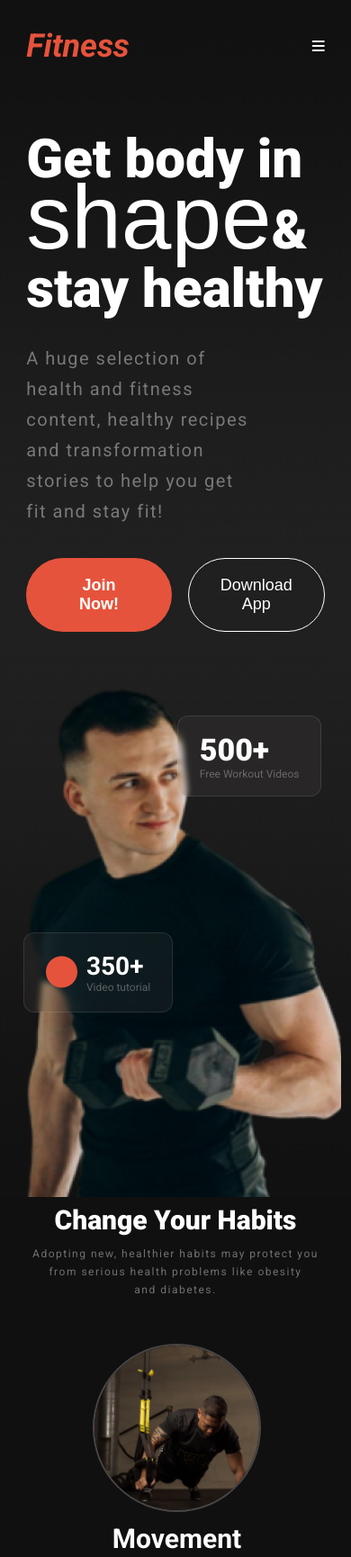
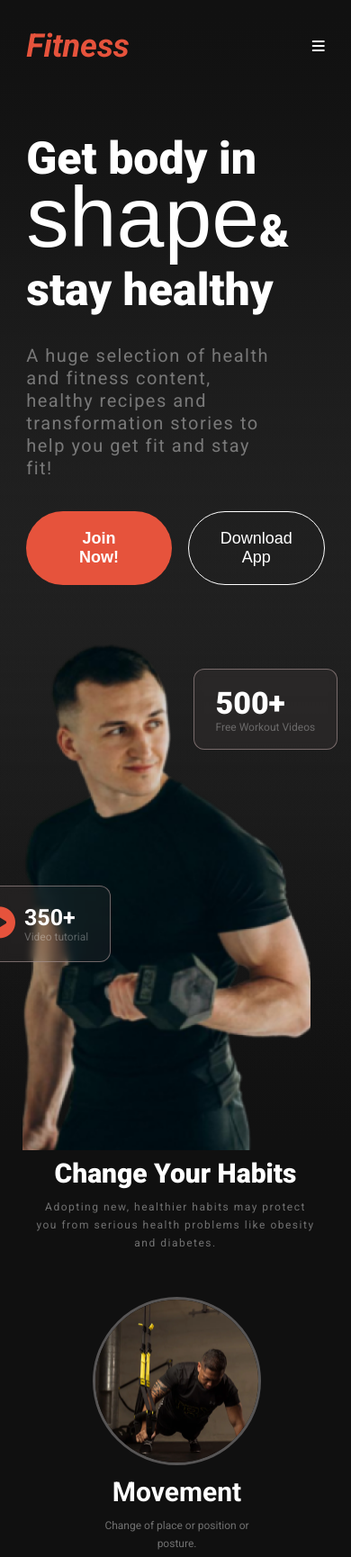
Before and after one commit to jahan404/Gymnasium_project, a plain HTML site: page index.html in a window 390 px wide. Shown: the top 1730 px of the page at 90% size. Drawn offline with Linux system fonts and the light colour scheme; a web font is replaced by a local one.

Commit message:
bug fixing

```diff
--- a/index.html
+++ b/index.html
@@ -51,7 +51,9 @@
 
                    <div class="video-350 display">
                        <div>
-                        <i class="fa-solid fa-circle"></i>
+                        <span class="not-for-dekstop play-red-circle"><i class="fa-solid fa-circle-play"></i></span>
+
+                        <span class="red-circle"><i class="fa-solid fa-circle"></i></span>
                        </div>
                        <div>
                         <h1>350+</h1>
@@ -73,7 +75,7 @@
           <section class="change-habits-main">
                 <div class="change-habits-container">
                <h1>Change Your Habits</h1>
-               <p>Adopting new, healthier habits may protect you from serious health problems like obesity <br>and diabetes.</p>
+               <p>Adopting new, healthier habits may protect you from serious health problems like obesity and diabetes.</p>
 
                <div class="change-habits-card-container">
                     <div class="card c-1">
@@ -112,11 +114,10 @@
             <div class="run-an-extra-mile-container display">
 
             <div class="run-an-extra-mile-left">
-                 <h1>Run an Extra <br>
-                    Mile Easily</h1>
+                 <h1>Run an Extra Mile Easily</h1>
                  <p>If you say that someone is willing to go the extra mile, you mean that they are willing to make a special effort to do or achieve something.</p>
 
-                 <div class="button-primary run-an-extra-mile-button">
+                 <div class="button-primary run-an-extra-mile-button display">
                       <button>Join Now</button>
                  </div>
             </div>
--- a/styles/responsive.css
+++ b/styles/responsive.css
@@ -5,6 +5,7 @@
         max-width: 85%;
         margin: 0 auto;
     }
+
     /* navbar */
 
     .nav-right{
@@ -20,23 +21,23 @@
     .banner-main{
         flex-direction: column;
     }
-
+    /* banner left*/
     .banner-left{
         width: 85%;
     }
     .banner-left h1{
-        font-size: 60px;
+        font-size: 50px;
         line-height: 65px;
 
         padding-top: 40px;
     }
     .banner-left .stylish-banner-part{
-        font-size: 100px;
+        font-size: 95px;
     }
     .banner-left p{
-        max-width: 75%;
+        max-width: 85%;
         font-size: 20px;
-        line-height: 34px;
+        line-height: 25px;
         margin-bottom: 35px;
     }
     .button-primary .join-now-button{
@@ -58,14 +59,13 @@
         align-items: center;
         gap:40px;
     }
-
+    /* banner right*/
     .banner-right{
-        width: 85%;
-        /* padding-top: 20px; */
+        width: 340px;
     }
     .banner-right .image{
         height: 588px;
-        width: 350px;
+        width: 320px;
 
         position: relative;
         overflow: hidden;
@@ -80,17 +80,39 @@
     }
 
     .video-500{
-        /* position: absolute; */
-        right: 1%;
+        right: -3%;
         top: 9%;
     }
     .video-350{
-        /* position: absolute; */
         top: 50%;
-        left: -1%;
+        left: -20%;
     }
-
+    .video-350 div .red-circle{
+        display: none;
+    }
+    .video-350 div .play-red-circle{
+        display: block;
+        color: rgb(230, 83, 60);
+        font-size: 35px;
+    }
     /* change your habits */
+    /* .change-habits-main h1{
+    color: white;
+    font-size: 48px;
+    font-weight: 900;
+    margin-bottom: 10px;
+}
+.change-habits-main p{
+    width: 50%;
+    margin: 0 auto;
+    color: white;
+    font-size: 12px;
+    font-weight: 400;
+    opacity: 0.4;
+    line-height: 20px;
+    letter-spacing: 1.5px;
+    margin-bottom: 50px;
+} */
     .change-habits-container{
         max-width: 85%;
         margin: 0 auto;
@@ -99,6 +121,13 @@
     .change-habits-container h1{
         font-size: 30px;
         padding-top: 8px;
+    }
+    .change-habits-main p{
+        width: 95%;
+        margin: 0 auto;
+        color: white;
+        font-size: 12px;
+        margin-bottom: 50px;
     }
     .change-habits-card-container{
         grid-template-rows: repeat(8,1fr);
@@ -129,6 +158,7 @@
     .run-an-extra-mile-left{
         width: 100%;
     }
+
     .run-an-extra-mile-right{
         width: 100%;
     }
@@ -155,7 +185,9 @@
     }
 
     .run-an-extra-mile-button button{
-        padding: 15px 125px;
+        padding: 20px 158px;
         border-radius: 23px;
+        margin: 0 auto;
+        margin-bottom: 20px;
     }
 }
--- a/styles/styles.css
+++ b/styles/styles.css
@@ -121,7 +121,7 @@ header{
     position: absolute;
     background: rgba(138, 122, 122, 0.1);
 
-    backdrop-filter: blur(3px);
+    backdrop-filter: blur(5px);
     padding: 20px 24px;
     border-radius: 12px;
 
@@ -129,16 +129,16 @@ header{
     align-items: center;
     /* gap: 10px; */
 
-    border: 1px solid rgba(255, 255, 255, 0.1);
+    border: 1px solid rgba(173, 152, 152, 0.614);
 }
 
-.video-350 div i{
+.video-350 div .red-circle{
     color: rgb(230, 83, 60);
     font-size: 35px;
 }
 .video-350 h1{
     color: white;
-    font-size: 28px;
+    font-size: 25px;
     font-weight: 700;
 }
 .video-500 h1{
@@ -179,7 +179,11 @@ header{
     font-weight: 900;
     margin-bottom: 10px;
 }
+.change-habits-main>p{
+    width: 50%;
+}
 .change-habits-main p{
+    margin: 0 auto;
     color: white;
     font-size: 12px;
     font-weight: 400;
@@ -218,7 +222,7 @@ header{
     width: 100%;
     border-radius: 180px;
     align-items: left;
-    border: 2px solid rgb(72, 69, 69);
+    border: 3px solid rgb(87, 85, 85);
 }
 
 .card h1{
@@ -259,6 +263,7 @@ header{
     width: 42%;
 }
 .run-an-extra-mile-left h1{
+    width: 75%;
     color: white;
     font-size: 48px;
     font-weight: 900;
```
